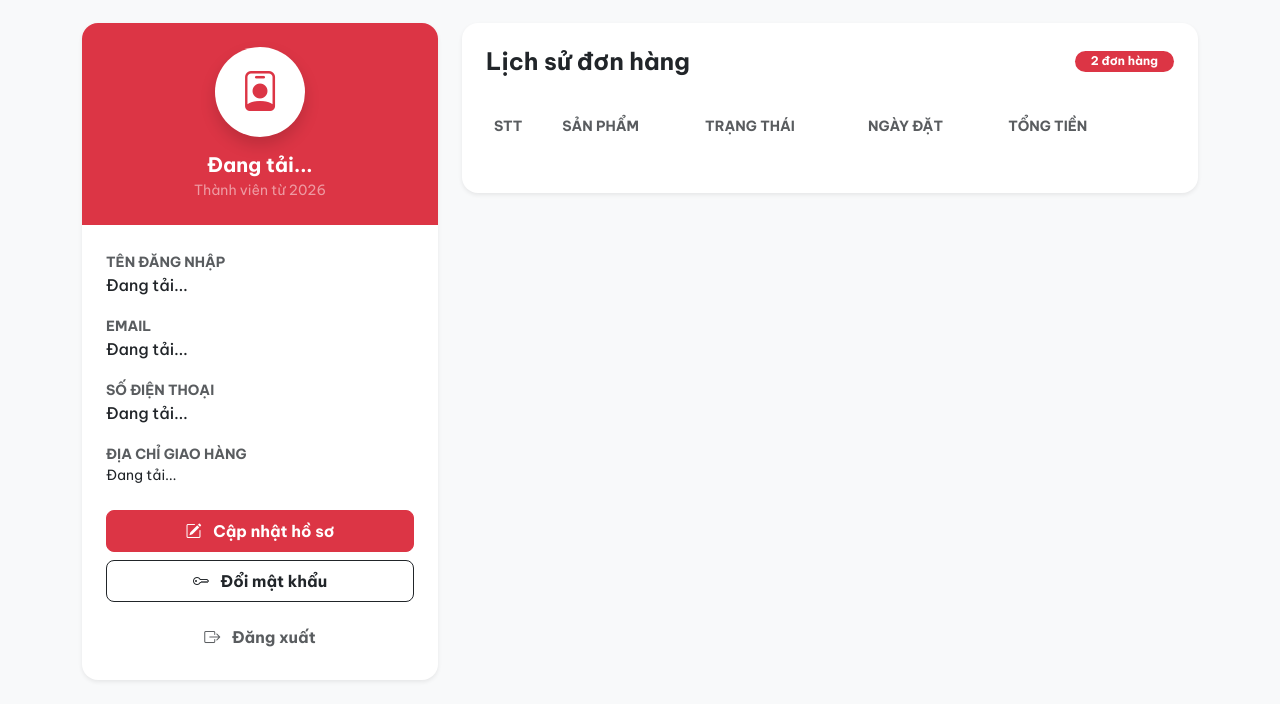
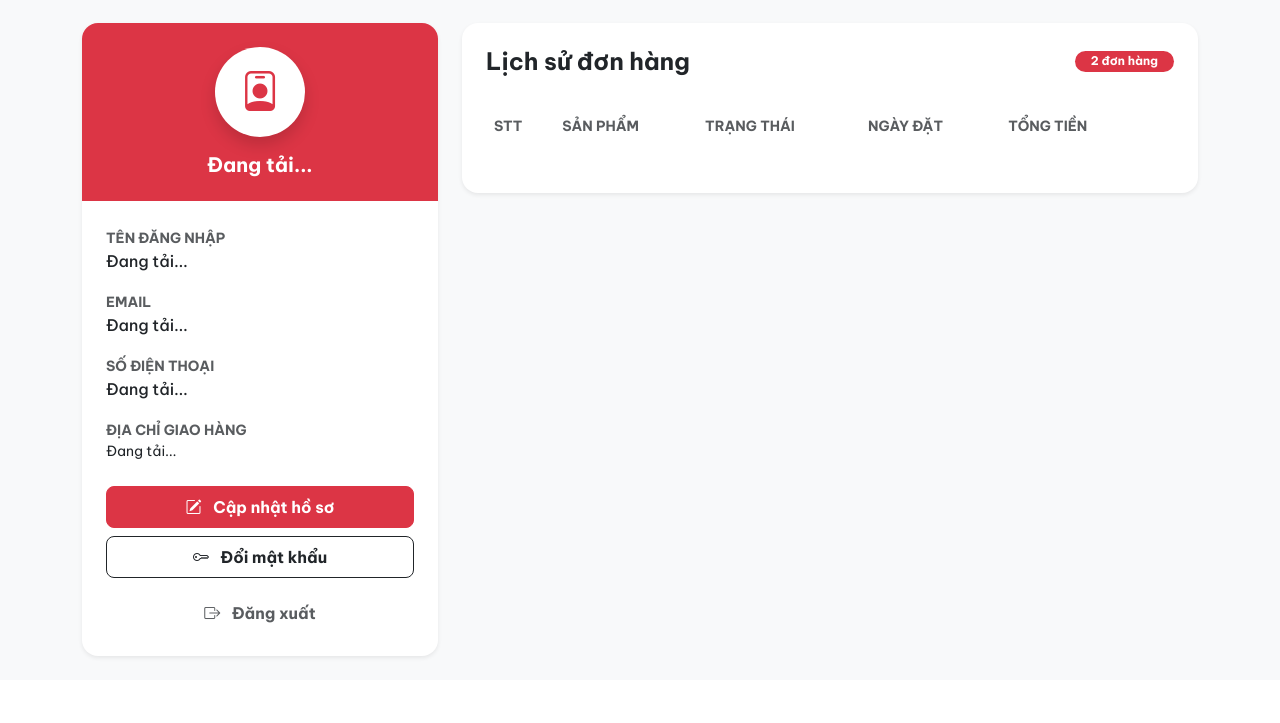
Before and after one commit to LeGiaBao2109/Web-EStore, a website: page src/public/views/client/user-profile.html in a window 1280 px wide. Shown: the part 77-800 px from the top of the page. Drawn offline with nearby package versions, Linux system fonts and the light colour scheme; no server answers.

```diff
--- a/src/public/views/client/user-profile.html
+++ b/src/public/views/client/user-profile.html
@@ -38,9 +38,7 @@
                                 </div>
                             </div>
                             <h5 class="text-white fw-bold mt-3 mb-0" id="display-name">Đang tải...</h5>
-                            <small class="text-white-50">Thành viên từ 2026</small>
                         </div>
-
                         <div class="card-body p-4">
                             <div class="user-details-list">
                                 <div class="detail-item mb-3">
```
